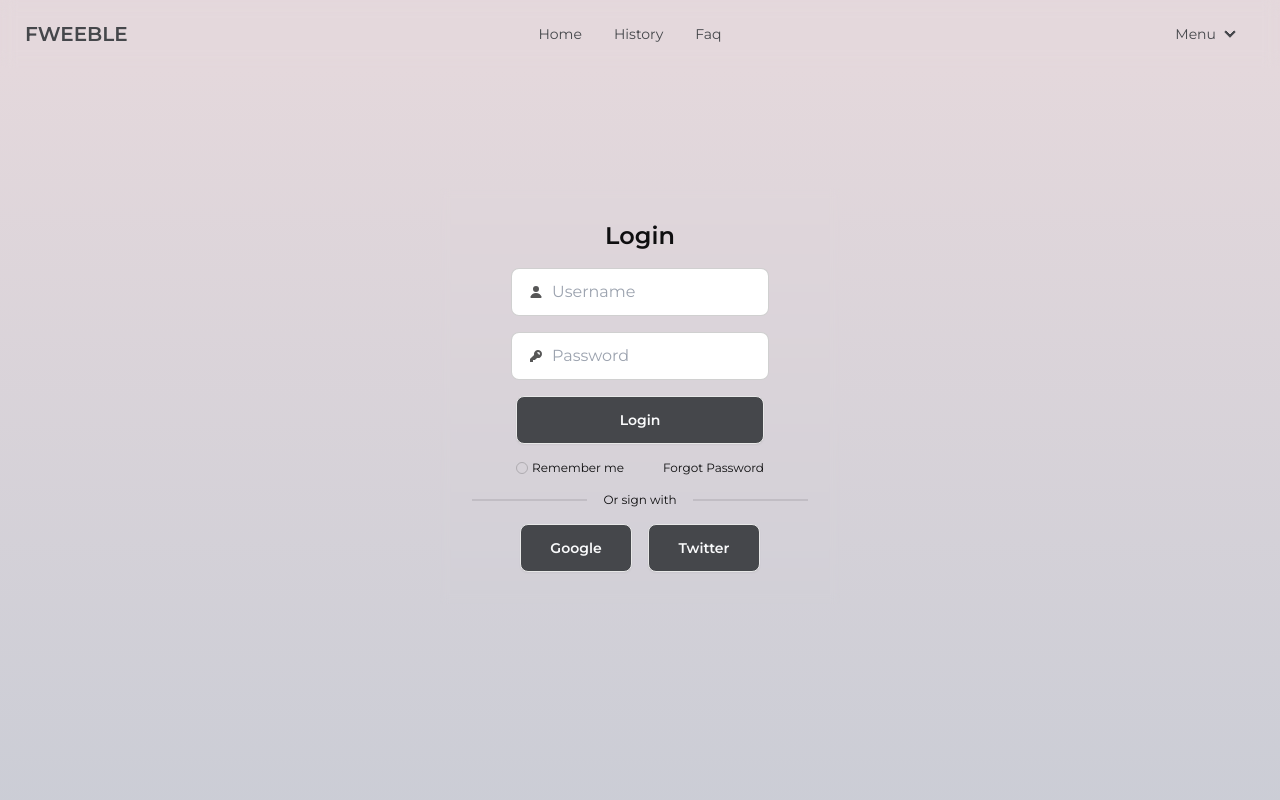
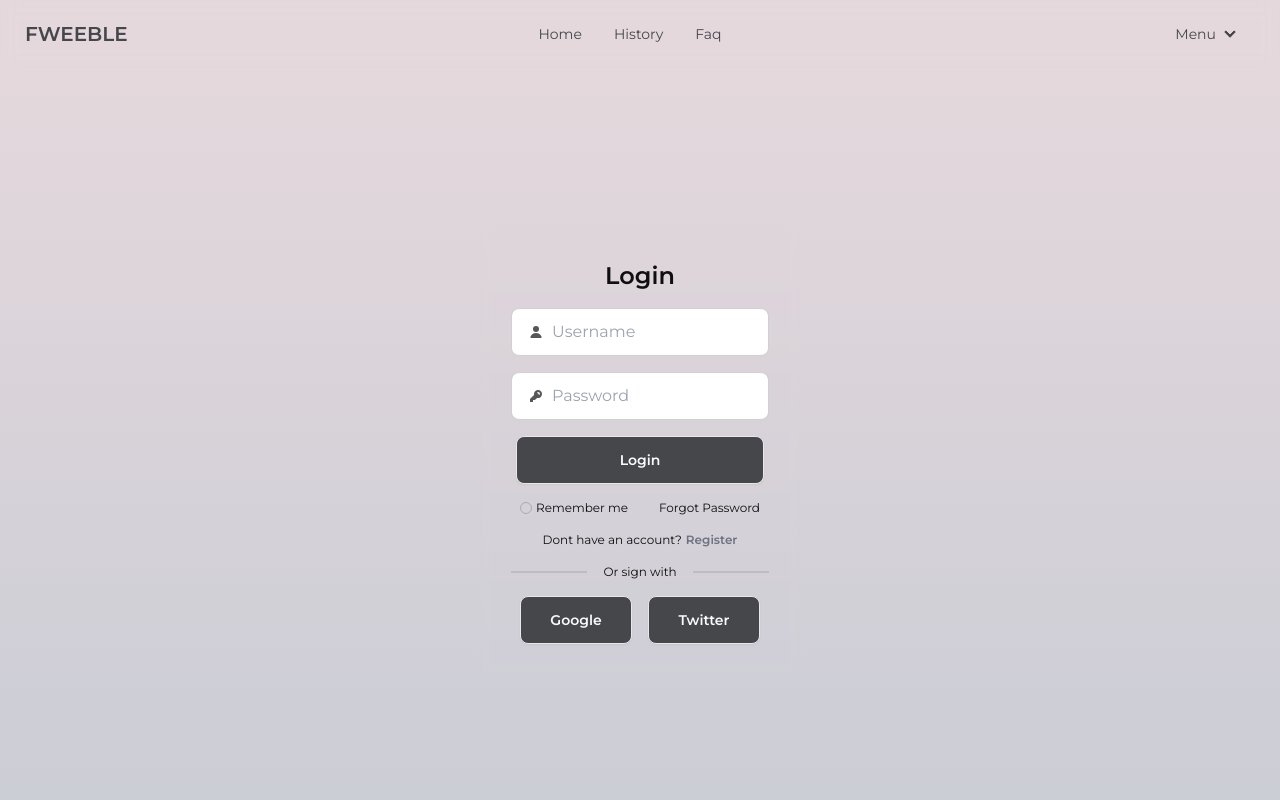
Before and after one commit to iss4gerry/nutrition-tracker-frontend, a Vue app: page /login in a window 1280 px wide. Shown: the top 800 px of the page. Built offline with nearby package versions, Linux system fonts and the light colour scheme.

Commit message:
responsif login page

```diff
--- a/src/App.vue
+++ b/src/App.vue
@@ -1,14 +1,17 @@
 <script setup lang="ts">
+import { ref } from 'vue';
 import Navbar from './components/Navbar.vue'
 import Footer from './components/Footer.vue'
 import Faq from './components/Faq.vue'
+
+const loginStatus = ref<boolean>(true)
 
 </script>
 
 <template>
   <main>
     <div class="bg-secondary">
-      <Navbar></Navbar>
+      <Navbar v-if="loginStatus"></Navbar>
       <div class="bg-gradient-to-t from-primary to-secondary min-h-screen flex-col -mt-11 md:mt-10">
       <router-view></router-view>
       </div>
--- a/src/views/Login.vue
+++ b/src/views/Login.vue
@@ -2,9 +2,9 @@
 </script>
 
 <template>
-    <div class="flex justify-center items-center w-screen h-[80vh] -mt-10">
-        <div class="card text-primary-content w-[50vh] h-[50vh]">
-            <div class="card-body backdrop-blur-sm">
+    <div class="flex justify-center items-center w-screen max-sm:w-[44vh] h-[80vh] -mt-10">
+        <div class="card text-primary-content h-[50vh]">
+            <div class="card-body max-sm:w-[44vh] backdrop-blur-sm mt-10">
                 <div class="flex flex-col justify-center items-center space-y-4 w-full">
                     <h2 class="text-2xl font-semibold">Login</h2>
                       <label class="input input-bordered flex items-center gap-2">
@@ -32,12 +32,16 @@
                         <input type="password" class="grow w-[25vh]" placeholder="Password"/>
                       </label>
                       <button class="btn w-[31vh] bg-accent text-gray-50">Login</button>
-                      <div class="flex flex-row w-[31vh] justify-between">
+                      <div class="flex flex-row w-[30vh] justify-between">
                         <div class="flex flex-row justify-center items-center">
                             <input type="checkbox" class="checkbox w-3 h-3 mr-1"/>
                             <p class="text-xs">Remember me</p>
                         </div>
                         <a href="#" class="text-xs">Forgot Password</a>
+                      </div>
+                      <div class="flex flex-row items-center justify-center">
+                        <p class="text-xs mr-1">Dont have an account?</p>
+                        <a href="#" class="text-xs font-semibold text-gray-500">Register</a>
                       </div>
                       <div class="divider text-xs">Or sign with</div>
                       <div class="flex flex-row flex-wrap w-[30vh] justify-between">
```
